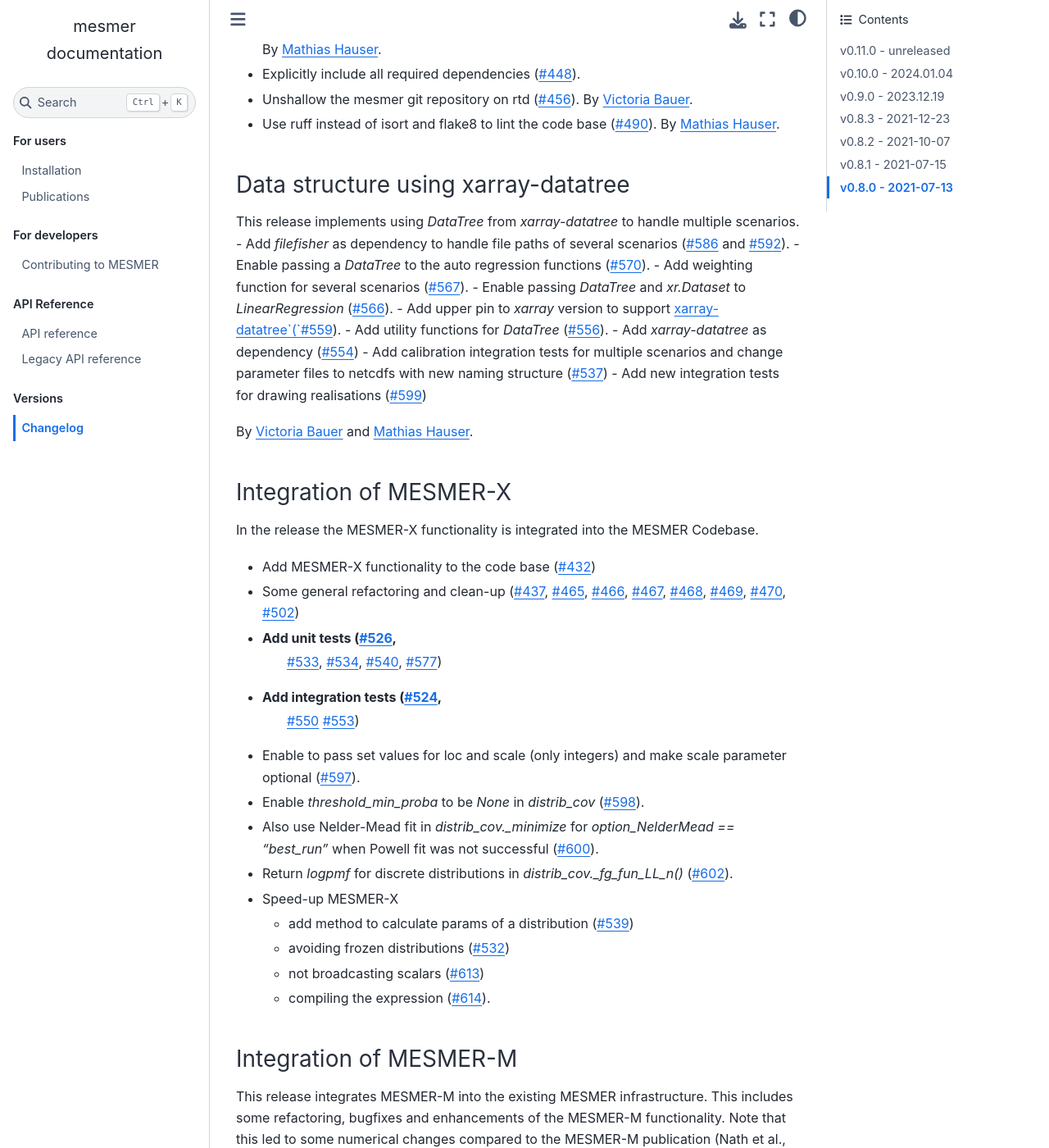
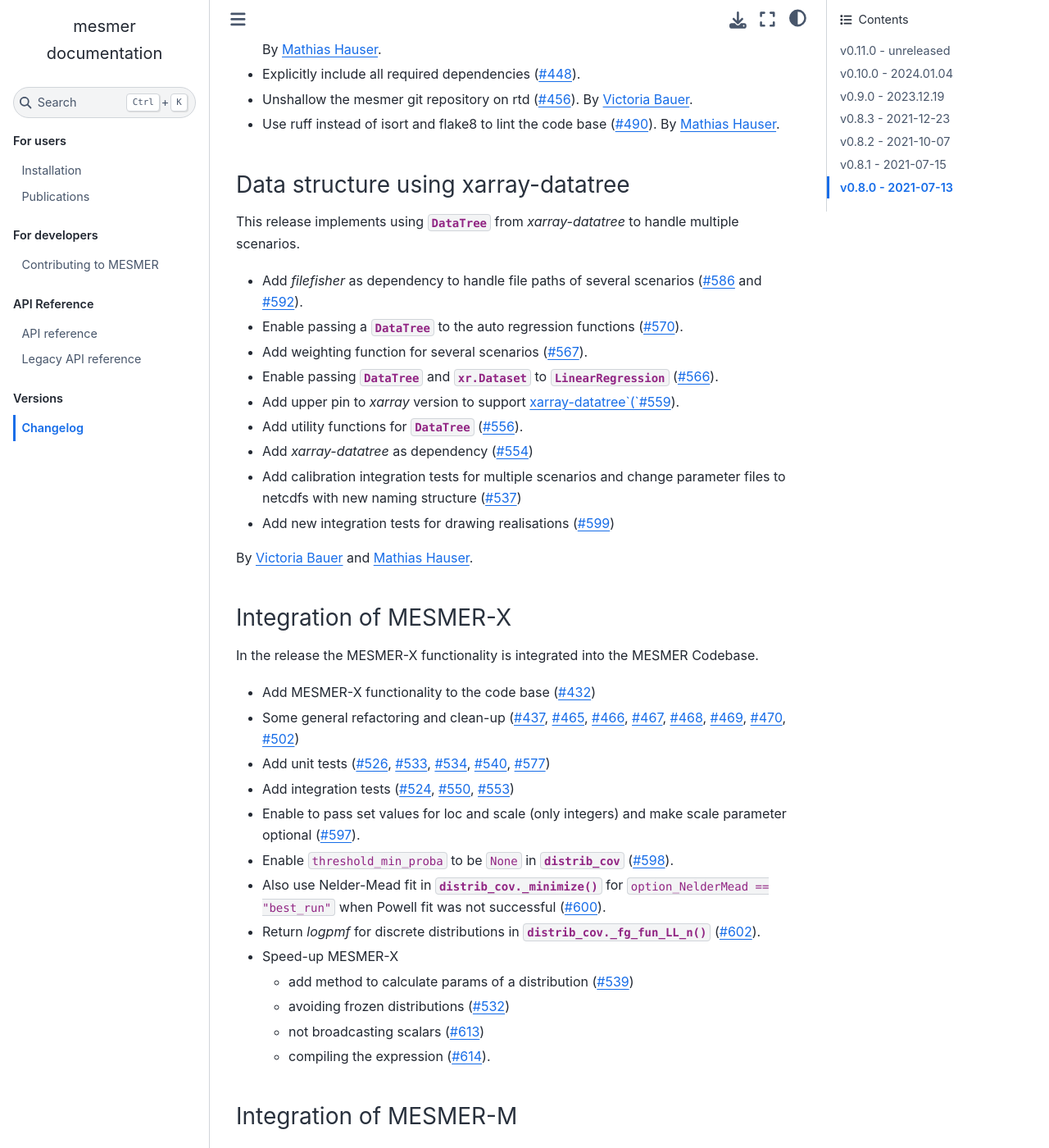
Before and after one commit to MESMER-group/mesmer, a Sphinx documentation site: the page built from docs/source/changelog.rst, in a window 1280 px wide and 1400 px high, scrolled down 2078 px. Shown: the whole window at 82% size. Built offline with Sphinx 7.4.7 and the Sphinx Book theme 1.1.4, drawn with Linux system fonts in a browser that asks for light colours; the version number could not be read and is left out; some of the changed text lies outside the part shown.

Commit message:
doc fixes (#615)
* doc fixes

* more functions

```diff
--- a/CHANGELOG.rst
+++ b/CHANGELOG.rst
@@ -15,7 +15,7 @@ New Features
 
 Breaking changes
 ^^^^^^^^^^^^^^^^
-- Switch random number generation for drawing emulations from np.random.seed() to np.random.default_rng()
+- Switch random number generation for drawing emulations from :py:func:`np.random.seed()` to :py:func:`np.random.default_rng()`
   (`#495 <https://github.com/MESMER-group/mesmer/pull/495>`_). By `Victoria Bauer`_.
 - Using Cholesky decomposition for finding covariance localization radius and drawing from the multivariate normal distribution (`#408 <https://github.com/MESMER-group/mesmer/pull/408>`_)
   By `Victoria Bauer`_.
@@ -78,13 +78,15 @@ Internal Changes
 
 Data structure using xarray-datatree
 ^^^^^^^^^^^^^^^^^^^^^^^^^^^^^^^^^^^^
-This release implements using `DataTree` from `xarray-datatree` to handle multiple scenarios.
+
+This release implements using :py:class:`DataTree` from `xarray-datatree` to handle multiple scenarios.
+
 - Add `filefisher` as dependency to handle file paths of several scenarios (`#586 <https://github.com/MESMER-group/mesmer/pull/586>`_ and `#592 <https://github.com/MESMER-group/mesmer/pull/592>`_).
-- Enable passing a `DataTree` to the auto regression functions (`#570 <https://github.com/MESMER-group/mesmer/pull/570>`_).
+- Enable passing a :py:class:`DataTree` to the auto regression functions (`#570 <https://github.com/MESMER-group/mesmer/pull/570>`_).
 - Add weighting function for several scenarios (`#567 <https://github.com/MESMER-group/mesmer/pull/567>`_).
-- Enable passing `DataTree` and `xr.Dataset` to `LinearRegression` (`#566 <https://github.com/MESMER-group/mesmer/pull/566>`_).
+- Enable passing :py:class:`DataTree` and :py:class:`xr.Dataset` to :py:class:`LinearRegression` (`#566 <https://github.com/MESMER-group/mesmer/pull/566>`_).
 - Add upper pin to `xarray` version to support `xarray-datatree`(`#559 <https://github.com/MESMER-group/mesmer/pull/559>`_).
-- Add utility functions for `DataTree` (`#556 <https://github.com/MESMER-group/mesmer/pull/556>`_).
+- Add utility functions for :py:class:`DataTree` (`#556 <https://github.com/MESMER-group/mesmer/pull/556>`_).
 - Add `xarray-datatree` as dependency (`#554 <https://github.com/MESMER-group/mesmer/pull/554>`_)
 - Add calibration integration tests for multiple scenarios and change parameter files to netcdfs with new naming structure (`#537 <https://github.com/MESMER-group/mesmer/pull/537>`_)
 - Add new integration tests for drawing realisations (`#599 <https://github.com/MESMER-group/mesmer/pull/599>`_)
@@ -106,17 +108,17 @@ In the release the MESMER-X functionality is integrated into the MESMER Codebase
   `#470 <https://github.com/MESMER-group/mesmer/pull/470>`_,
   `#502 <https://github.com/MESMER-group/mesmer/pull/502>`_)
 - Add unit tests (`#526 <https://github.com/MESMER-group/mesmer/pull/526>`_,
-                  `#533 <https://github.com/MESMER-group/mesmer/pull/533>`_,
-                  `#534 <https://github.com/MESMER-group/mesmer/pull/534>`_,
-                  `#540 <https://github.com/MESMER-group/mesmer/pull/540>`_,
-                  `#577 <https://github.com/MESMER-group/mesmer/pull/577>`_)
+  `#533 <https://github.com/MESMER-group/mesmer/pull/533>`_,
+  `#534 <https://github.com/MESMER-group/mesmer/pull/534>`_,
+  `#540 <https://github.com/MESMER-group/mesmer/pull/540>`_,
+  `#577 <https://github.com/MESMER-group/mesmer/pull/577>`_)
 - Add integration tests (`#524 <https://github.com/MESMER-group/mesmer/pull/524>`_,
-                         `#550 <https://github.com/MESMER-group/mesmer/pull/550>`_
-                         `#553 <https://github.com/MESMER-group/mesmer/pull/553>`_)
+  `#550 <https://github.com/MESMER-group/mesmer/pull/550>`_,
+  `#553 <https://github.com/MESMER-group/mesmer/pull/553>`_)
 - Enable to pass set values for loc and scale (only integers) and make scale parameter optional (`#597 <https://github.com/MESMER-group/mesmer/pull/597>`_).
-- Enable `threshold_min_proba` to be `None` in `distrib_cov` (`#598 <https://github.com/MESMER-group/mesmer/pull/598>`_).
-- Also use Nelder-Mead fit in `distrib_cov._minimize` for `option_NelderMead == "best_run"` when Powell fit was not successful (`#600 <https://github.com/MESMER-group/mesmer/pull/600>`_).
-- Return `logpmf` for discrete distributions in `distrib_cov._fg_fun_LL_n()` (`#602 <https://github.com/MESMER-group/mesmer/pull/602>`_).
+- Enable ``threshold_min_proba`` to be ``None`` in :py:class:`distrib_cov` (`#598 <https://github.com/MESMER-group/mesmer/pull/598>`_).
+- Also use Nelder-Mead fit in :py:meth:`distrib_cov._minimize` for ``option_NelderMead == "best_run"`` when Powell fit was not successful (`#600 <https://github.com/MESMER-group/mesmer/pull/600>`_).
+- Return `logpmf` for discrete distributions in :py:meth:`distrib_cov._fg_fun_LL_n()` (`#602 <https://github.com/MESMER-group/mesmer/pull/602>`_).
 - Speed-up MESMER-X
 
   - add method to calculate params of a distribution (`#539 <https://github.com/MESMER-group/mesmer/pull/539>`_)
@@ -133,10 +135,10 @@ some refactoring, bugfixes and enhancements of the MESMER-M functionality. Note
 that this led to some numerical changes compared to the MESMER-M publication
 (Nath et al., `2022 <https://doi.org/10.5194/esd-13-851-2022>`_).
 
-- move MESMER-M scripts into mesmer (
+- move MESMER-M scripts into mesmer (\
   `#419 <https://github.com/MESMER-group/mesmer/pull/419>`_, and
   `#421 <https://github.com/MESMER-group/mesmer/pull/421>`_).
-- move the harmonic model and power transformer functionalities to the stats module (
+- move the harmonic model and power transformer functionalities to the stats module (\
   `#484 <https://github.com/MESMER-group/mesmer/pull/484>`_).
 - add example script for MESMER-M workflow (`#491 <https://github.com/MESMER-group/mesmer/pull/491>`_)
 - add integration tests for MESMER-M (`#501 <https://github.com/MESMER-group/mesmer/pull/501>`_)
@@ -159,24 +161,24 @@ Auto-Regression
 Yeo-Johnson power transformer
 ~~~~~~~~~~~~~~~~~~~~~~~~~~~~~
 
--  Ensure the power transformer yields the correct normalization for more cases (
+-  Ensure the power transformer yields the correct normalization for more cases (\
    `#440 <https://github.com/MESMER-group/mesmer/issues/440>`_):
 
    -  expand the upper bound of the first coefficient from :math:`1` to :math:`\infty`,
-      i.e. to 1e10  (
+      i.e. to 1e10  (\
       `#446 <https://github.com/MESMER-group/mesmer/pull/446>`_, `#501 <https://github.com/MESMER-group/mesmer/pull/501>`_)
-   -  remove jacobian ``rosen_der`` from fit (
+   -  remove jacobian ``rosen_der`` from fit (\
       `#447 <https://github.com/MESMER-group/mesmer/pull/447>`_)
-   -  change optimization method from *SLSQP* to *Nelder-Mead* (
+   -  change optimization method from *SLSQP* to *Nelder-Mead* (\
       `#455 <https://github.com/MESMER-group/mesmer/pull/455>`_)
--  adjust the first guess to assume the data is normally distributed (
+-  adjust the first guess to assume the data is normally distributed (\
    `#429 <https://github.com/MESMER-group/mesmer/pull/429>`_)
--  make (back-) transformations more stable by using `np.expm1` and `np.log1p`
+-  make (back-) transformations more stable by using :py:func:`np.expm1` and :py:func:`np.log1p`
    (`#494 <https://github.com/MESMER-group/mesmer/pull/494>`_)
--  rewrite power transformer to work with xarray, and refactor from a class structure to functions (
+-  rewrite power transformer to work with xarray, and refactor from a class structure to functions (\
    `#442 <https://github.com/MESMER-group/mesmer/pull/442>`_, and
    `#474 <https://github.com/MESMER-group/mesmer/pull/474>`_)
--  fix small code issues and clean the docstrings (
+-  fix small code issues and clean the docstrings (\
    `#436 <https://github.com/MESMER-group/mesmer/pull/436>`_,
    `#444 <https://github.com/MESMER-group/mesmer/pull/444>`_,
    `#439 <https://github.com/MESMER-group/mesmer/pull/439>`_,
@@ -193,9 +195,9 @@ Harmonic model
    - only fit orders up to local minimum and use coeffs from precious order as first guess (`#443 <https://github.com/MESMER-group/mesmer/pull/443>`_)
    - infer the harmonic model order from the coefficients (`#434 <https://github.com/MESMER-group/mesmer/pull/434>`_)
 -  return residuals instead of the loss for the optimization (`#460 <https://github.com/MESMER-group/mesmer/pull/460>`_)
--  remove fitting of linear regression with yearly temperature (`#415 <https://github.com/MESMER-group/mesmer/pull/415/>_` and
+-  remove fitting of linear regression with yearly temperature (`#415 <https://github.com/MESMER-group/mesmer/pull/415>`_ and
    `#488 <https://github.com/MESMER-group/mesmer/pull/488>`_) in line with (`Nath et al. 2022 <https://doi.org/10.5194/esd-13-851-2022>`_).
--  add helper function to upsample yearly data to monthly resolution (
+-  add helper function to upsample yearly data to monthly resolution (\
    `#418 <https://github.com/MESMER-group/mesmer/pull/418>`_, and
    `#435 <https://github.com/MESMER-group/mesmer/pull/435>`_)
 - de-duplicate the expression of months in their harmonic form (`#415 <https://github.com/MESMER-group/mesmer/pull/415>`_)
@@ -207,7 +209,7 @@ Harmonic model
    `#433 <https://github.com/MESMER-group/mesmer/pull/433>`_,
    `#512 <https://github.com/MESMER-group/mesmer/pull/512>`_, and
    `#574 <https://github.com/MESMER-group/mesmer/pull/574>`_).
-- add tests (
+- add tests (\
   `#431 <https://github.com/MESMER-group/mesmer/pull/431>`_, and
   `#458 <https://github.com/MESMER-group/mesmer/pull/458>`_)
 - add function to generate fourier series using xarray (`#478 <https://github.com/MESMER-group/mesmer/pull/478>`_)
@@ -234,7 +236,7 @@ By `Mathias Hauser`_.
 Breaking changes
 ^^^^^^^^^^^^^^^^
 
-- Removed support for python 3.7 and python 3.8 (
+- Removed support for python 3.7 and python 3.8 (\
   `#163 <https://github.com/MESMER-group/mesmer/issues/163>`_,
   `#365 <https://github.com/MESMER-group/mesmer/pull/365>`_,
   `#367 <https://github.com/MESMER-group/mesmer/pull/367>`_, and
@@ -288,7 +290,7 @@ New Features
      etc. methods around linear regression
      (`#134 <https://github.com/MESMER-group/mesmer/pull/134>`_).
      By `Mathias Hauser`_.
-   - Add xarray wrapper for fitting a linear regression (
+   - Add xarray wrapper for fitting a linear regression (\
      `#123 <https://github.com/MESMER-group/mesmer/pull/123>`_ and
      `#142 <https://github.com/MESMER-group/mesmer/pull/142>`_).
      By `Mathias Hauser`_.
@@ -301,7 +303,7 @@ New Features
    - Allow to `exclude` predictor variables in :py:meth:`mesmer.stats.LinearRegression.predict`
      (`#354 <https://github.com/MESMER-group/mesmer/pull/354>`_).
      By `Mathias Hauser`_.
-   - Fixed two bugs related to (non-dimension) coordinates (
+   - Fixed two bugs related to (non-dimension) coordinates (\
      `#332 <https://github.com/MESMER-group/mesmer/issues/332>`_,
      `#333 <https://github.com/MESMER-group/mesmer/issues/333>`_ and
      `#334 <https://github.com/MESMER-group/mesmer/pull/313>`_).
@@ -311,11 +313,11 @@ New Features
    - Add ``mesmer.stats.fit_auto_regression``: xarray wrapper to fit an auto regression model
      (`#139 <https://github.com/MESMER-group/mesmer/pull/139>`_).
      By `Mathias Hauser`_.
-   - Have ``mesmer.stats.fit_auto_regression`` return the variance instead of the standard deviation (
+   - Have ``mesmer.stats.fit_auto_regression`` return the variance instead of the standard deviation (\
      `#306 <https://github.com/MESMER-group/mesmer/issues/306>`_, and
      `#318 <https://github.com/MESMER-group/mesmer/pull/318>`_). By `Mathias Hauser`_.
    - Add ``draw_auto_regression_correlated`` and ``draw_auto_regression_uncorrelated``: to draw samples of a
-     (spatially-)correlated and uncorrelated auto regression model (
+     (spatially-)correlated and uncorrelated auto regression model (\
      `#322 <https://github.com/MESMER-group/mesmer/pull/322>`_,
      `#161 <https://github.com/MESMER-group/mesmer/pull/161>`_ and
      `#313 <https://github.com/MESMER-group/mesmer/pull/313>`_).
@@ -350,7 +352,7 @@ New Features
 - Added helper functions to process xarray-based model data:
    - Added functions to stack regular lat-lon grids to 1D grids and unstack them again (`#217
      <https://github.com/MESMER-group/mesmer/pull/217>`_). By `Mathias Hauser`_.
-   - Added functions to mask the ocean and Antarctica (
+   - Added functions to mask the ocean and Antarctica (\
      `#219 <https://github.com/MESMER-group/mesmer/pull/219>`_ and
      `#314 <https://github.com/MESMER-group/mesmer/pull/314>`_). By `Mathias Hauser`_.
    - Added functions to calculate the weighted global mean
--- a/docs/source/api.rst
+++ b/docs/source/api.rst
@@ -28,8 +28,8 @@ Auto regression
 .. autosummary::
    :toctree: generated/
 
-   ~stats._select_ar_order_scen_ens
-   ~stats._fit_auto_regression_scen_ens
+   ~stats.select_ar_order_scen_ens
+   ~stats.fit_auto_regression_scen_ens
    ~stats.select_ar_order
    ~stats.fit_auto_regression
    ~stats.fit_auto_regression_monthly
```
